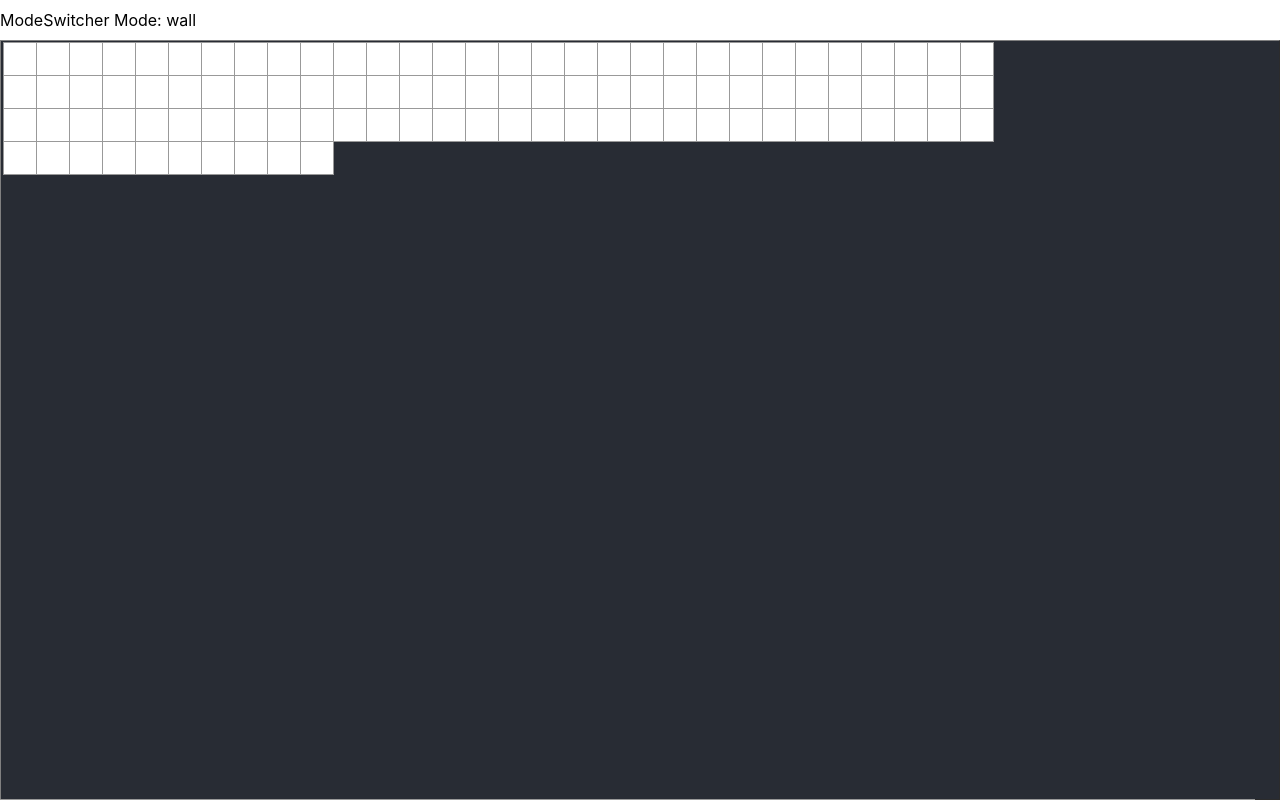
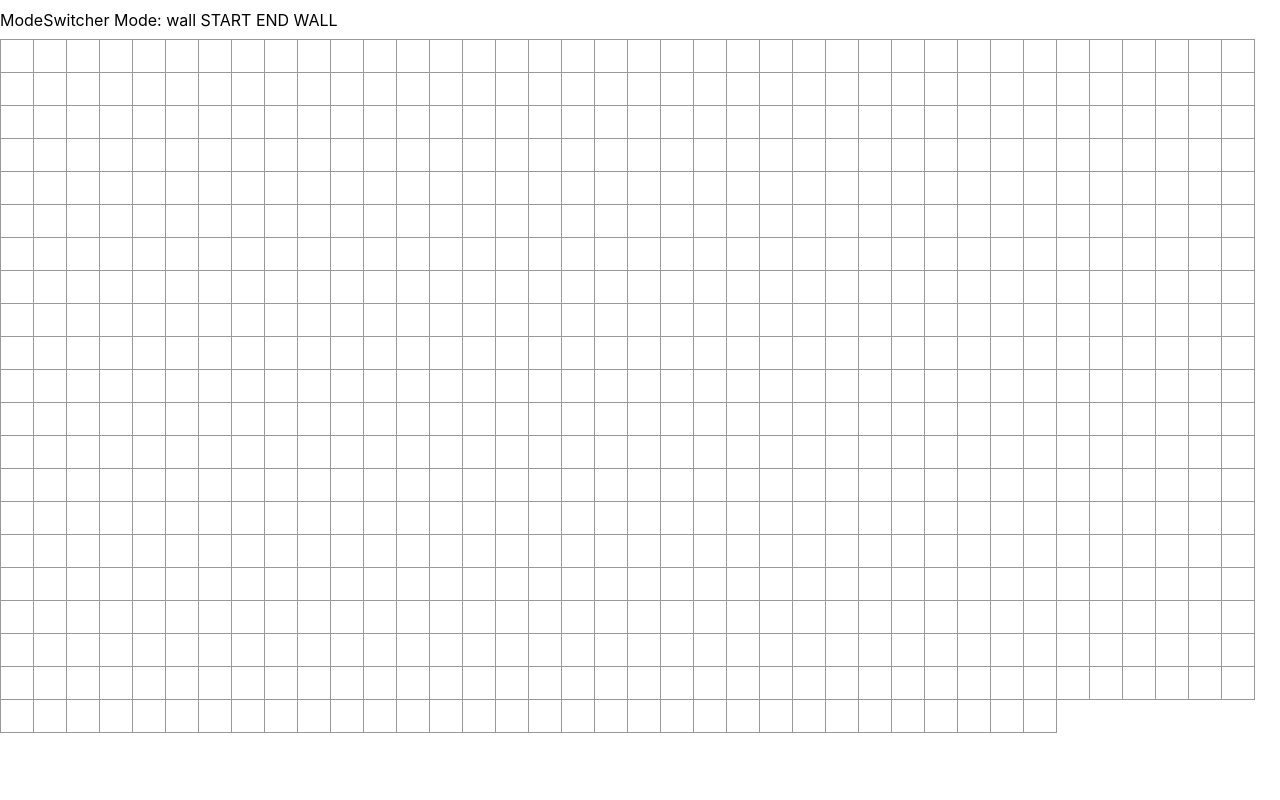
Before and after one commit to tiger-hao/graph-algo-visualizer, a React (Create React App) app: page / in a window 1280 px wide. Shown: the top 800 px of the page. Built offline with nearby package versions, Linux system fonts and the light colour scheme.

Commit message:
graph fixes and basic mode switcher buttons

```diff
--- a/src/App.js
+++ b/src/App.js
@@ -10,7 +10,6 @@ import Node from 'components/Node';
 const App = () => {
   const [graphMode, setGraphMode] = useState(GraphModes.WALL);
 
-  var  array = Array(946).fill(null);
   return (
     <div className="App">
       {/* <header className="App-header">
@@ -29,7 +28,6 @@ const App = () => {
       </header> */}
       <ModeSwitcher mode={graphMode} setMode={setGraphMode}/>
       <Graph graphMode={graphMode} />
-      <div>{array.map((index) => <Node/>)}</div>
     </div>
   );
 };
--- a/src/components/Graph/index.js
+++ b/src/components/Graph/index.js
@@ -37,8 +37,8 @@ const reducer = (state, action) => {
 };
 
 const Graph = ({ graphMode }) => {
-  const height = 10;  // use window size
-  const width = 10;
+  const height = Math.floor(window.innerHeight / 35);
+  const width = Math.floor(window.innerWidth / 35);
   const [state, dispatch] = useReducer(reducer, { height, width }, initState);
 
   const handleClick = (key) => {
@@ -46,22 +46,20 @@ const Graph = ({ graphMode }) => {
   };
 
   return (
-    <table className="graph" border="1">
+    <div className="graph">
       {state.matrix && state.matrix.length > 0 && state.matrix.map((rowArr, rowNum) => {
         return (
           <div key={rowNum} className="row">
             {rowArr && rowArr.length > 0 && rowArr.map((node, colNum) => {
               const key = `${rowNum} ${colNum}`;
               return (
-                <Node key={key} onClick={handleClick}>
-                  {node}
-                </Node>
+                <Node key={key} onClick={handleClick} />
               );
             })}
           </div>
         );
       })}
-    </table>
+    </div>
   );
 };
 
--- a/src/components/Graph/styles.css
+++ b/src/components/Graph/styles.css
@@ -1,10 +1,4 @@
 .graph {
-  background-color: #282c34;
-  color: white;
   height: 95vh;
   width: 100vw;
 }
-
-.row {
-  float: left;
-}
--- a/src/components/ModeSwitcher/index.js
+++ b/src/components/ModeSwitcher/index.js
@@ -7,6 +7,9 @@ const ModeSwitcher = ({ mode, setMode }) =>  {
   return (
     <div className="ModeSwitcher">
       <t>ModeSwitcher Mode: {mode}</t>
+      <t onClick={() => setMode(GraphModes.START)}> START</t>
+      <t onClick={() => setMode(GraphModes.END)}> END</t>
+      <t onClick={() => setMode(GraphModes.WALL)}> WALL</t>
     </div>
   );
 };
--- a/src/components/Node/index.js
+++ b/src/components/Node/index.js
@@ -4,7 +4,7 @@ import './styles.css';
 
 const Node = ({ key, onClick }) => {
   return (
-    <button className="node" onClick={() => onClick(key)}>
+    <button className="node" /*onClick={() => onClick(key)}*/>
     </button>
   );
 };
```
